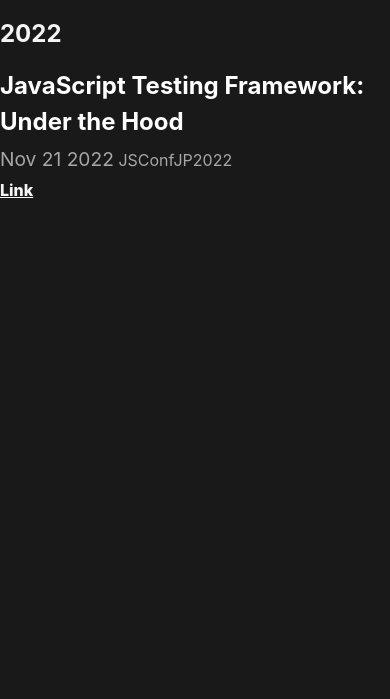
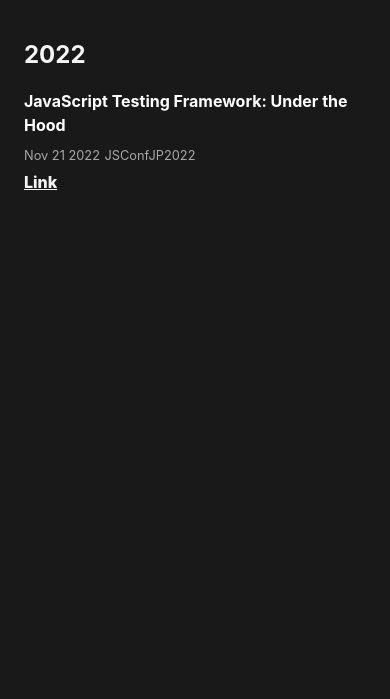
Before and after one commit to togami2864/togami.dev, an Astro site: page /talks in a window 390 px wide. Shown: the part 145-844 px from the top of the page. Built offline with nearby package versions, Linux system fonts and the light colour scheme; Astro itself is replaced by a stand-in of ours.

Commit message:
chore: style

```diff
--- a/src/components/TalkLink.astro
+++ b/src/components/TalkLink.astro
@@ -51,9 +51,9 @@ const { title = "", url, date, eventName, ja = false } = Astro.props;
   }
 
   .TalkLink__Title {
+    color: white;
+    margin-bottom: 0.3rem;
     font-size: 1.5rem;
-    color: white;
-    margin: 0;
   }
 
   .TalkLink__Event {
@@ -62,7 +62,6 @@ const { title = "", url, date, eventName, ja = false } = Astro.props;
 
   .TalkLink__Date {
     color: #a7a7a7;
-    font-size: 1.2rem;
   }
 
   .TalkLink__Label {
@@ -78,6 +77,14 @@ const { title = "", url, date, eventName, ja = false } = Astro.props;
   @media screen and (max-width: 480px) {
     .TalkLink__Title {
       margin-bottom: 0.3rem;
+      font-size: 1rem;
+    }
+    .TalkLink__Event {
+      font-size: 0.8rem;
+    }
+
+    .TalkLink__Date {
+      font-size: 0.8rem;
     }
   }
 </style>
--- a/src/pages/talks.astro
+++ b/src/pages/talks.astro
@@ -6,7 +6,6 @@ import { talk2022 } from "../data/talks/talkList";
 
 <Layout title="Yoshiaki Togami | Talks">
   <main class="Talk">
-    <section>
       <h2>Talk</h2>
       <article>
         <h2 class="Talk__year">2022</h2>
@@ -22,14 +21,13 @@ import { talk2022 } from "../data/talks/talkList";
           ))
         }
       </article>
-    </section>
   </main>
 </Layout>
 
 <style>
   .Talk {
     max-width: 40rem;
-    margin: 0 auto;
+    margin: 12px auto;
   }
 
   .Talk__year {
@@ -40,12 +38,13 @@ import { talk2022 } from "../data/talks/talkList";
     margin: 3rem 0;
   }
 
-  @media screen and (max-width: 480px) {
-    h1 {
-      font-size: 1.8rem;
+  @media (max-width: 480px) {
+    .Talk__Title {
+      font-size: 1rem;
     }
-    h2 {
-      font-size: 1.5rem;
+    .Talk {
+      padding: 0 1.5rem;
     }
   }
+
 </style>
```
